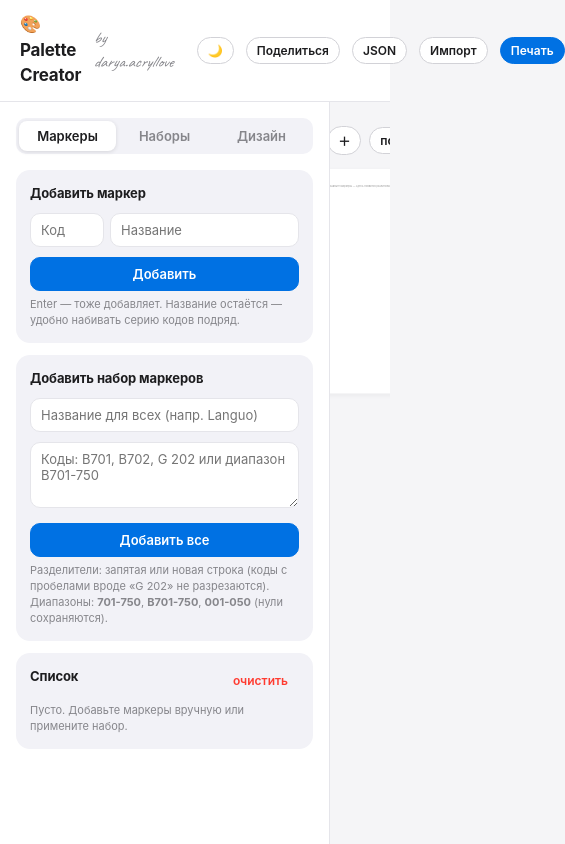
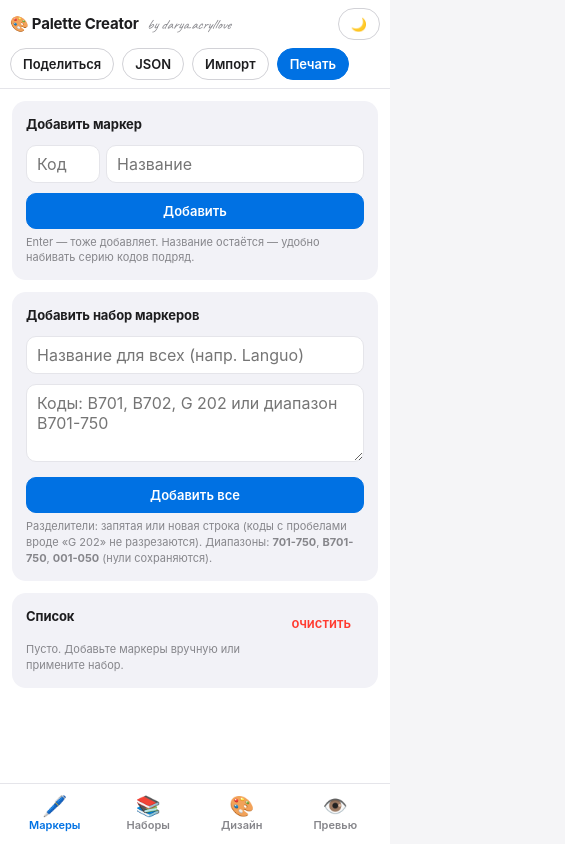
Before and after one commit to ScienceDestroy/darya.acryllove, a plain HTML site: page index.html in a window 390 px wide. Shown: the whole page, 565 px wide, since content can reach past the window. Drawn offline with Linux system fonts and the light colour scheme; a web font is replaced by a local one.

Commit message:
Add files via upload

```diff
--- a/index.html
+++ b/index.html
@@ -180,6 +180,40 @@
   .modal textarea{height:120px;resize:vertical;font-family:ui-monospace,Menlo,Consolas,monospace;font-size:12px}
   .modal .foot{display:flex;justify-content:flex-end;gap:8px;margin-top:14px}
 
+  /* mobile bottom nav (hidden on desktop) */
+  .mobile-nav{
+    display:none;position:fixed;left:0;right:0;bottom:0;z-index:30;
+    background:var(--panel);border-top:1px solid var(--line);
+    padding:6px 8px calc(6px + env(safe-area-inset-bottom));
+  }
+  .mobile-nav button{
+    flex:1;border:none;background:transparent;color:var(--muted);cursor:pointer;
+    display:flex;flex-direction:column;align-items:center;gap:2px;
+    font-size:11px;font-weight:600;padding:6px 2px;border-radius:10px;
+  }
+  .mobile-nav button .ico{font-size:20px;line-height:1}
+  .mobile-nav button.active{color:var(--accent)}
+
+  @media (max-width:800px){
+    body{height:100dvh}
+    header{padding:8px 10px;gap:8px;flex-wrap:wrap}
+    header h1{font-size:15px}
+    header .byline{font-size:14px}
+    .layout{flex-direction:column}
+    .sidebar{width:100%;flex:1;border-right:none;padding:12px;padding-bottom:86px;display:none}
+    .main{display:none;padding:12px 8px 86px}
+    body:not([data-mview=preview]) .sidebar{display:block}
+    body[data-mview=preview] .main{display:flex}
+    .tabs{display:none}
+    .mobile-nav{display:flex}
+    input[type=text],input[type=number],select,textarea{font-size:16px}
+    .btn{padding:9px 14px}
+    .btn.small{padding:7px 12px;font-size:13px}
+    .toolbar{position:sticky;top:0;z-index:5;background:var(--bg);padding:6px 0;margin-bottom:8px}
+    .mkitem .code{min-width:64px}
+    .chip{width:40px;height:36px}
+  }
+
   /* animations */
   @keyframes fadeUp{from{opacity:0;transform:translateY(8px)}to{opacity:1;transform:none}}
   @keyframes pop{from{opacity:0;transform:scale(.94)}to{opacity:1;transform:scale(1)}}
@@ -187,7 +221,6 @@
   .mkitem{animation:fadeUp .22s ease}
   .setitem{animation:fadeUp .22s ease}
   .modal{animation:pop .22s ease}
-  .sheet{animation:fadeUp .35s ease}
   .btn{transition:border-color .18s,color .18s,background .18s,transform .12s}
   .btn:active{transform:scale(.96)}
   .chip{transition:background .18s,color .18s,border-color .18s,transform .12s}
@@ -203,7 +236,8 @@
 
   @media print{
     body{display:block;height:auto;overflow:visible;background:#fff}
-    header,.sidebar,.toolbar,.toast,.modal-bg{display:none!important}
+    header,.sidebar,.toolbar,.toast,.modal-bg,.mobile-nav{display:none!important}
+    .main{display:block!important}
     .main{padding:0;display:block;overflow:visible;background:#fff}
     .sheet{box-shadow:none;border-radius:0;width:auto!important;height:auto!important;margin:0!important;break-after:page}
     .sheet:last-child{break-after:auto}
@@ -401,8 +435,12 @@
             <input type="range" id="dSpotIndent" min="0" max="60" step="1"></div>
         </div>
         <label class="toggle"><input type="checkbox" id="dRing"> Отверстие под кольцо</label>
-        <div class="field"><label>Диаметр отверстия <span class="rangeval" id="vRingSize"></span></label>
-          <input type="range" id="dRingSize" min="2" max="8" step="1"></div>
+        <div class="row">
+          <div class="field"><label>Диаметр <span class="rangeval" id="vRingSize"></span></label>
+            <input type="range" id="dRingSize" min="2" max="8" step="1"></div>
+          <div class="field"><label>Сдвиг от края <span class="rangeval" id="vRingIndent"></span></label>
+            <input type="range" id="dRingIndent" min="0" max="60" step="1"></div>
+        </div>
       </div>
 
       <div class="card">
@@ -431,6 +469,13 @@
     </div>
   </main>
 </div>
+
+<nav class="mobile-nav" id="mobileNav">
+  <button data-mtab="markers"><span class="ico">🖊️</span>Маркеры</button>
+  <button data-mtab="sets"><span class="ico">📚</span>Наборы</button>
+  <button data-mtab="design"><span class="ico">🎨</span>Дизайн</button>
+  <button data-mtab="preview"><span class="ico">👁️</span>Превью</button>
+</nav>
 
 <div class="toast" id="toast"></div>
 
@@ -463,7 +508,7 @@ const DEFAULT_DESIGN = {
   codeBold:false, codeItalic:false, nameBold:false, nameItalic:false,
   codeIndent:14, nameIndent:34,
   spotShape:"circle", spots:1, spotSize:7, spotIndent:3,
-  ring:true, ringSize:5,
+  ring:true, ringSize:5, ringIndent:3,
   lineColor:"#d9d9d9", textColor:"#333333"
 };
 
@@ -631,7 +676,7 @@ function bindDesign(){
   set("#dSpotShape",d.spotShape); set("#dSpots",d.spots);
   set("#dSpotSize",d.spotSize); set("#dSpotIndent",d.spotIndent);
   set("#dCodeIndent",d.codeIndent); set("#dNameIndent",d.nameIndent);
-  set("#dRing",d.ring); set("#dRingSize",d.ringSize);
+  set("#dRing",d.ring); set("#dRingSize",d.ringSize); set("#dRingIndent",d.ringIndent);
   set("#dLineColor",d.lineColor); set("#dTextColor",d.textColor);
   CHIPS.forEach(([sel,key])=>$(sel).classList.toggle("on",!!d[key]));
   updateRangeLabels();
@@ -647,7 +692,7 @@ function readDesign(){
   d.spotShape=g("#dSpotShape").value; d.spots=+g("#dSpots").value;
   d.spotSize=+g("#dSpotSize").value; d.spotIndent=+g("#dSpotIndent").value;
   d.codeIndent=+g("#dCodeIndent").value; d.nameIndent=+g("#dNameIndent").value;
-  d.ring=g("#dRing").checked; d.ringSize=+g("#dRingSize").value;
+  d.ring=g("#dRing").checked; d.ringSize=+g("#dRingSize").value; d.ringIndent=+g("#dRingIndent").value;
   d.lineColor=g("#dLineColor").value; d.textColor=g("#dTextColor").value;
   updateRangeLabels(); save(); renderSheet();
 }
@@ -670,6 +715,7 @@ function updateRangeLabels(){
   $("#vNameIndent").textContent=d.nameIndent+" мм";
   $("#vSpotIndent").textContent=d.spotIndent+" мм";
   $("#vSpotSize").textContent=d.spotSize+" мм"; $("#vRingSize").textContent=d.ringSize+" мм";
+  $("#vRingIndent").textContent=d.ringIndent+" мм";
 }
 
 /* ---------- render sheet ---------- */
@@ -690,7 +736,7 @@ function ringHtml(){
   const d=state.design;
   if(!d.ring) return "";
   const sz=d.ringSize*MM;
-  return `<span class="ring" title="отверстие под кольцо" style="position:absolute;right:${3*MM}px;top:50%;transform:translateY(-50%);
+  return `<span class="ring" title="отверстие под кольцо" style="position:absolute;right:${d.ringIndent*MM}px;top:50%;transform:translateY(-50%);
     width:${sz}px;height:${sz}px;border-radius:50%;
     border:1px dashed ${d.lineColor};background:#fff;display:inline-block"></span>`;
 }
@@ -815,6 +861,11 @@ function initEvents(){
       $(`[data-pane=${b.dataset.tab}]`).style.display="";
     };
   });
+
+  // мобильная навигация: Маркеры/Наборы/Дизайн — панель, Превью — лист
+  document.querySelectorAll("#mobileNav button").forEach(b=>{
+    b.onclick=()=>setMView(b.dataset.mtab);
+  });
   $("#btnAdd").onclick=()=>{
     addMarker($("#addCode").value,$("#addName").value);
     $("#addCode").value=""; $("#addCode").focus(); // название остаётся для серии
@@ -932,6 +983,18 @@ function initEvents(){
   $("#modalBg").onclick=e=>{ if(e.target===$("#modalBg")) $("#modalBg").classList.remove("show"); };
 }
 
+/* ---------- mobile view ---------- */
+function setMView(v){
+  document.body.dataset.mview=v;
+  document.querySelectorAll("#mobileNav button").forEach(b=>b.classList.toggle("active",b.dataset.mtab===v));
+  if(v==="preview"){
+    fitWidth();
+  }else{
+    const tab=document.querySelector(`.tabs button[data-tab=${v}]`);
+    if(tab) tab.onclick();
+  }
+}
+
 /* ---------- boot ---------- */
 function boot(){
   initTheme();
@@ -944,6 +1007,7 @@ function boot(){
   bindDesign();
   initEvents();
   renderMarkers(); renderSets(); renderSheet();
+  if(matchMedia("(max-width:800px)").matches) setMView("markers");
   fitWidth();
 }
 boot();
```
